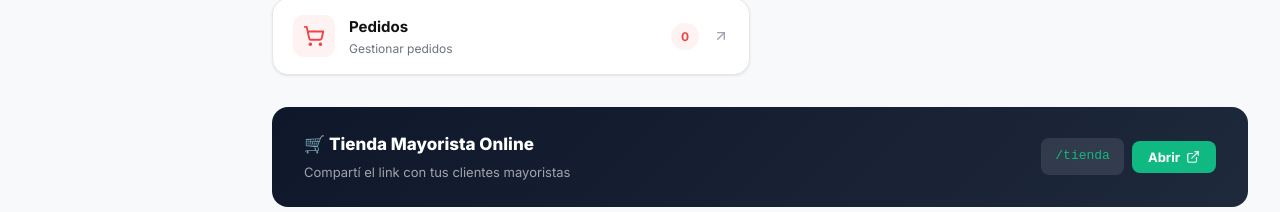
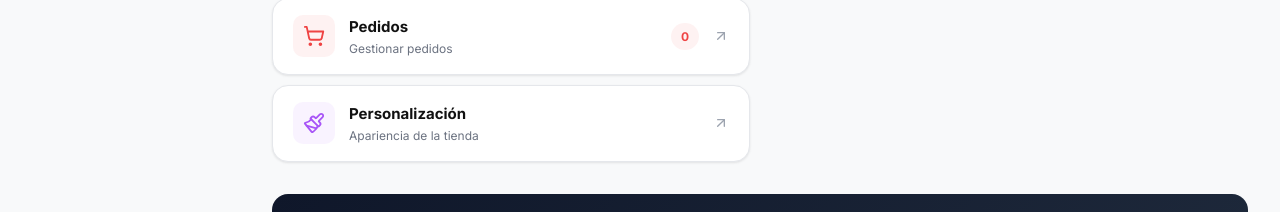
Before and after one commit to lucasmmg12/vyper, a Next.js app: page /admin/ecommerce in a window 1280 px wide. Shown: the part 954-1166 px from the top of the page. Built offline with nearby package versions, Linux system fonts and the light colour scheme; no server answers; the database is empty.

Commit message:
fix: agregar link de Personalizacion al dashboard de Ecommerce

```diff
--- a/src/app/admin/ecommerce/page.tsx
+++ b/src/app/admin/ecommerce/page.tsx
@@ -5,7 +5,7 @@ import Link from 'next/link';
 import {
   Package, ShoppingCart, Tag, Layers, ArrowLeft, Plus, TrendingUp,
   Clock, Users, BarChart3, DollarSign, Eye, AlertCircle, CheckCircle2,
-  ArrowUpRight, ArrowDownRight, ExternalLink, Zap, PackagePlus, List, Percent
+  ArrowUpRight, ArrowDownRight, ExternalLink, Zap, PackagePlus, List, Percent, Paintbrush
 } from 'lucide-react';
 import { Pedido } from '@/types/ecommerce';
 
@@ -100,6 +100,7 @@ export default function EcommerceAdminPage() {
     { href: '/admin/ecommerce/categorias', icon: <Layers size={22} />, title: 'Categorías', desc: 'Rubros y categorías', color: '#10b981', count: null },
     { href: '/admin/ecommerce/marcas', icon: <Tag size={22} />, title: 'Marcas', desc: 'Gestionar marcas', color: '#f59e0b', count: null },
     { href: '/admin/ecommerce/pedidos', icon: <ShoppingCart size={22} />, title: 'Pedidos', desc: 'Gestionar pedidos', color: '#ef4444', count: stats.totalPedidos },
+    { href: '/admin/ecommerce/personalizacion', icon: <Paintbrush size={22} />, title: 'Personalización', desc: 'Apariencia de la tienda', color: '#a855f7', count: null },
   ];
 
   const ld = loading;
```
